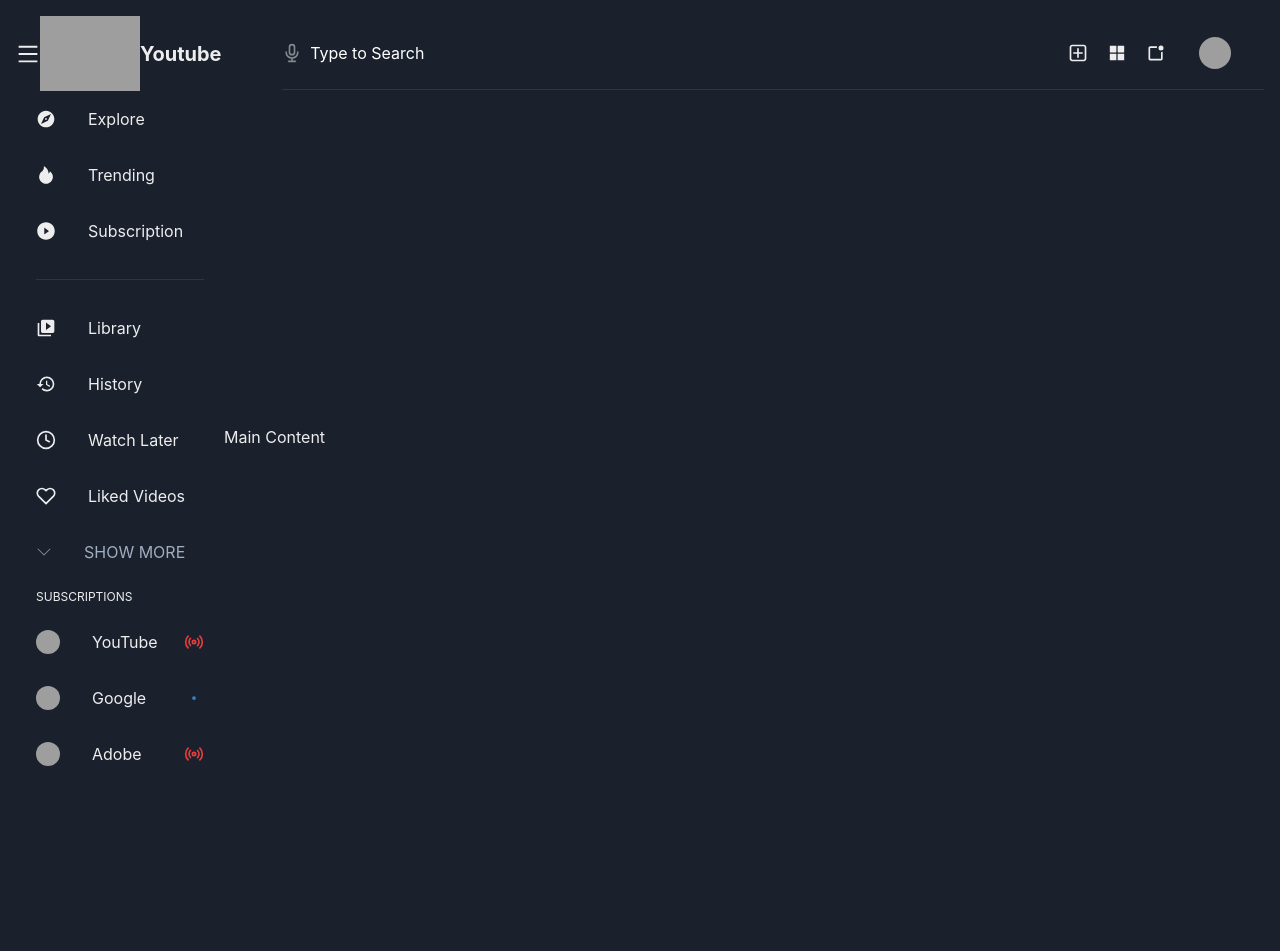
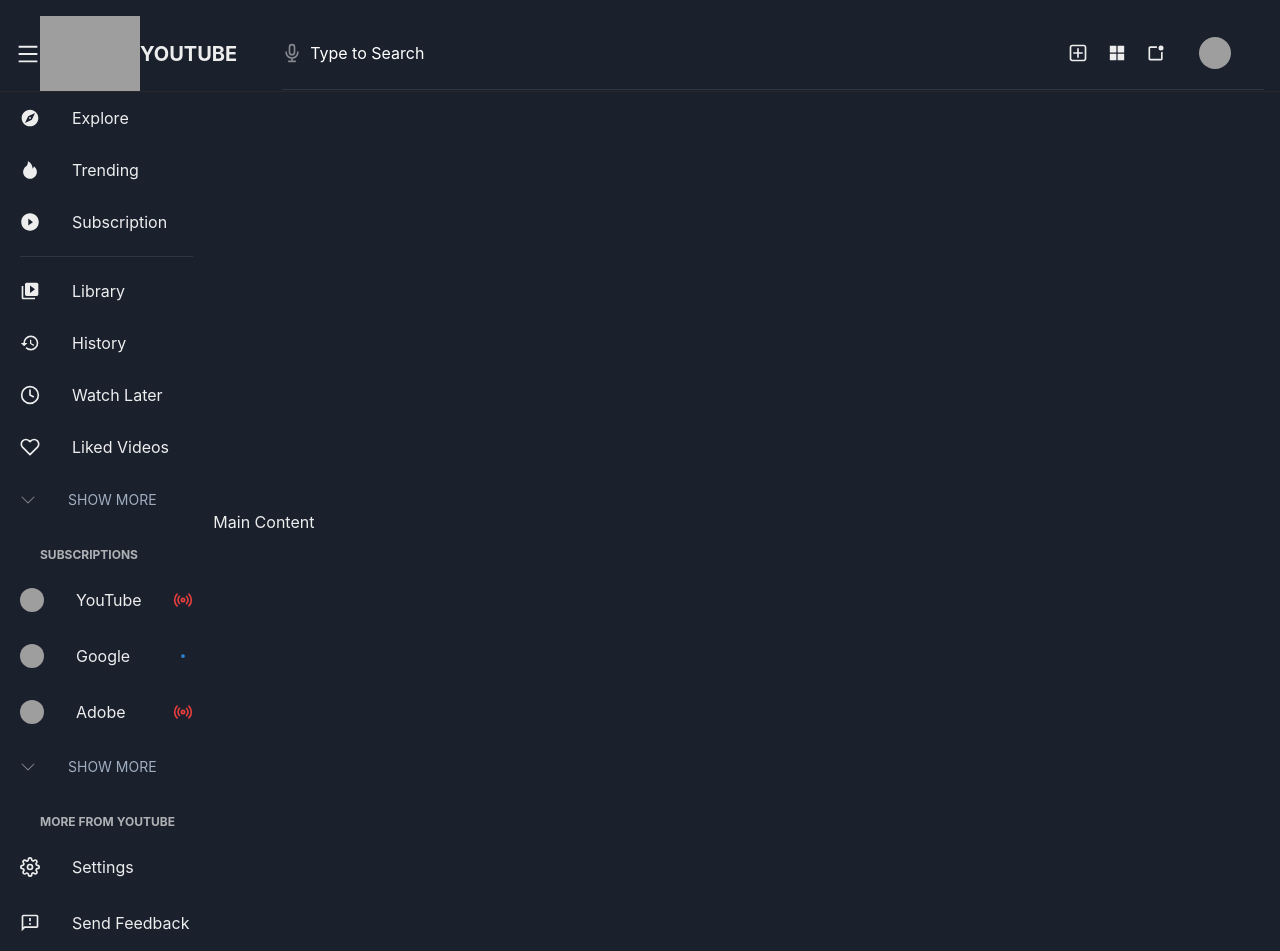
Before and after one commit to Shriansh2002/youtube-chakra, a React (Create React App) app: page / in a window 1280 px wide. Before the commit the page ends 800 px from the top, so only its background shows below. Built offline with nearby package versions, Linux system fonts and the light colour scheme; grey boxes are pictures that could not be loaded.

Commit message:
sidebar #2

```diff
--- a/src/App.js
+++ b/src/App.js
@@ -1,14 +1,14 @@
 import { Box } from '@chakra-ui/react';
-import Header from './Components/Header';
-import Sidebar from './Components/Sidebar';
+import Header from './Components/main/Header';
+import Sidebar from './Components/main/Sidebar';
 
 function App() {
 	return (
-		<Box mx={4} mt={4}>
+		<Box>
 
 			<Header />
 
-			<Box display={'flex'} justifyContent={'space-between'} alignItems={'center'} >
+			<Box display={'flex'} justifyContent={'space-between'} alignItems={'center'} zIndex='200'>
 
 				<Box w='20%'>
 					<Sidebar />
@@ -22,7 +22,7 @@
 			</Box>
 
 
-		</Box>
+		</Box >
 
 	);
 }
--- a/src/Components/Header.jsx
+++ /dev/null
@@ -1,56 +0,0 @@
-import { Avatar, Box, Divider, Icon, Image, Input, Text } from '@chakra-ui/react';
-import React from 'react';
-import { AiOutlineMenu } from 'react-icons/ai';
-import { HiOutlineMicrophone } from 'react-icons/hi';
-import { CgAddR } from 'react-icons/cg';
-import { AiFillAppstore } from 'react-icons/ai';
-import { BiNotification } from 'react-icons/bi';
-
-const Header = () => {
-    return (
-        <Box>
-            <Box display={'flex'} justifyContent={'space-between'} alignItems={'center'} >
-                <Icon as={AiOutlineMenu} boxSize="6" />
-
-                <Box w='20%' display={'flex'} alignItems={'center'}>
-                    <Box display={'flex'} alignItems='center' >
-                        <Image
-                            src="https://www.freepnglogos.com/uploads/youtube-logo-hd-8.png"
-                            alt="youtube logo"
-                            width='100px'
-                        />
-                        <Text fontSize='xl' fontWeight='bold'>
-                            Youtube
-                        </Text>
-                    </Box>
-
-                </Box>
-
-
-                <Box w='90%' ml='6' mt='5'>
-                    <Box display={'flex'} alignItems='center' >
-                        <Box w='80%' display={'flex'} alignItems='center'>
-                            <Icon as={HiOutlineMicrophone} boxSize="5" opacity='0.5' />
-                            <Input ml='2' type='text' placeholder='Type to Search' variant='unstyled' _placeholder={{ opacity: 1, color: 'white' }} />
-                        </Box>
-
-                        <Box w='10%' display={'flex'} alignItems='center' justifyContent={'space-between'}>
-                            <Icon as={CgAddR} boxSize="5" />
-                            <Icon as={AiFillAppstore} boxSize="5" />
-                            <Icon as={BiNotification} boxSize="5" />
-                        </Box>
-
-                        <Box w='10%' display={'flex'} alignItems='center' justifyContent={'center'}>
-                            <Avatar name='Dan Abrahmov' src='https://bit.ly/dan-abramov' size='sm' />
-                        </Box>
-                    </Box>
-
-                    <Divider mt='5' />
-                </Box>
-            </Box>
-
-        </Box>
-    );
-};
-
-export default Header;
--- /dev/null
+++ b/src/Components/extras/ShowMore.jsx
@@ -0,0 +1,15 @@
+import { Box, Icon, Text } from '@chakra-ui/react';
+import { BsChevronDown } from 'react-icons/bs';
+
+const ShowMore = () => {
+    return (
+        <Box display={'flex'} alignItems={'center'} py={2}>
+            <Icon as={BsChevronDown} opacity='0.5' />
+            <Text py='2' pl='8' textTransform={'uppercase'} color='gray.400' fontSize={'sm'}>
+                Show More
+            </Text>
+        </Box>
+    );
+};
+
+export default ShowMore;
--- /dev/null
+++ b/src/Components/main/Header.jsx
@@ -0,0 +1,61 @@
+import { Avatar, Box, Divider, Icon, Image, Input, Text } from '@chakra-ui/react';
+import React from 'react';
+import { AiOutlineMenu } from 'react-icons/ai';
+import { HiOutlineMicrophone } from 'react-icons/hi';
+import { CgAddR } from 'react-icons/cg';
+import { AiFillAppstore } from 'react-icons/ai';
+import { BiNotification } from 'react-icons/bi';
+
+const Header = () => {
+    return (
+        <Box
+            display={'flex'} justifyContent={'space-between'} alignItems={'center'}
+            position='sticky'
+            top='0' zIndex='999'
+            backgroundColor={'#1A202C'}
+            borderBottom='1px solid #282828'
+            px={4} pt={4}
+        >
+            <Icon as={AiOutlineMenu} boxSize="6" />
+
+            <Box w='20%' display={'flex'} alignItems={'center'}>
+                <Box display={'flex'} alignItems='center' >
+                    <Image
+                        src="https://www.freepnglogos.com/uploads/youtube-logo-hd-8.png"
+                        alt="youtube logo"
+                        width='100px'
+                    />
+                    <Text fontSize='xl' fontWeight='bold' textTransform={'uppercase'}>
+                        Youtube
+                    </Text>
+                </Box>
+
+            </Box>
+
+
+            <Box w='90%' ml='6' mt='5'>
+                <Box display={'flex'} alignItems='center' >
+                    <Box w='80%' display={'flex'} alignItems='center'>
+                        <Icon as={HiOutlineMicrophone} boxSize="5" opacity='0.5' />
+                        <Input ml='2' type='text' placeholder='Type to Search' variant='unstyled' _placeholder={{ opacity: 1, color: 'white' }} />
+                    </Box>
+
+                    <Box w='10%' display={'flex'} alignItems='center' justifyContent={'space-between'}>
+                        <Icon as={CgAddR} boxSize="5" />
+                        <Icon as={AiFillAppstore} boxSize="5" />
+                        <Icon as={BiNotification} boxSize="5" />
+                    </Box>
+
+                    <Box w='10%' display={'flex'} alignItems='center' justifyContent={'center'}>
+                        <Avatar name='Dan Abrahmov' src='https://bit.ly/dan-abramov' size='sm' />
+                    </Box>
+                </Box>
+
+                <Divider mt='5' />
+            </Box>
+        </Box >
+
+    );
+};
+
+export default Header;
--- a/src/Components/Sidebar.jsx
+++ b/src/Components/main/Sidebar.jsx
@@ -1,11 +1,12 @@
 import { Avatar, Box, Center, Divider, Icon, Text } from '@chakra-ui/react';
 import React from 'react';
 
-import { MdExplore, MdVideoLibrary, MdOutlineHistory } from 'react-icons/md';
+import { MdExplore, MdVideoLibrary, MdOutlineHistory, MdOutlineFeedback } from 'react-icons/md';
 import { AiFillFire, AiFillPlayCircle } from 'react-icons/ai';
-import { FiClock, FiHeart, FiRadio } from 'react-icons/fi';
-import { BsChevronDown, BsDot } from 'react-icons/bs';
+import { FiClock, FiHeart, FiRadio, FiSettings } from 'react-icons/fi';
+import { BsDot } from 'react-icons/bs';
 
+import ShowMore from '../extras/ShowMore';
 const listOne = [
     {
         name: 'Explore',
@@ -62,34 +63,40 @@
     },
 ];
 
+const youtubeMore = [
+    {
+        name: 'Settings',
+        icon: FiSettings
+    },
+    {
+        name: 'Send Feedback',
+        icon: MdOutlineFeedback
+    },
+];
+
 const Sidebar = () => {
     return (
-        <Box display={'flex'} flexDirection={'column'} px={5}>
+        <Box display={'flex'} flexDirection={'column'} px={5}   >
             <Box>
                 {listOne.map((item, index) => (
-                    <Box key={index} display={'flex'} alignItems={'center'} py={2}>
+                    <Box key={index} display={'flex'} alignItems={'center'} py={1.5}>
                         <Icon as={item.icon} boxSize={5} />
                         <Text py='2' pl='8'>{item.name}</Text>
                     </Box>
                 ))}
-                <Center my='5'>
+                <Center my='2'>
                     <Divider />
                 </Center>
                 {listTwo.map((item, index) => (
-                    <Box key={index} display={'flex'} alignItems={'center'} py={2}>
+                    <Box key={index} display={'flex'} alignItems={'center'} py={1.5}>
                         <Icon as={item.icon} boxSize={5} />
                         <Text py='2' pl='8'>{item.name}</Text>
                     </Box>
                 ))}
 
-                <Box display={'flex'} alignItems={'center'} py={2}>
-                    <Icon as={BsChevronDown} opacity='0.5' />
-                    <Text py='2' pl='8' textTransform={'uppercase'} color='gray.400'>
-                        Show More
-                    </Text>
-                </Box>
+                <ShowMore />
 
-                <Text py='2' textTransform={'uppercase'} fontSize='12px'>
+                <Text py='2' mt='3' ml='5' textTransform={'uppercase'} fontSize='12px' fontWeight={'bold'} opacity={0.7}>
                     SUBSCRIPTIONS
                 </Text>
                 {subscriptionList.map((item, index) => (
@@ -104,10 +111,22 @@
                         {item.streaming && (
                             <Icon as={FiRadio} boxSize={5} color='red.500' />
                         )}
-
                     </Box>
                 ))}
 
+                <ShowMore />
+
+                <Text py='2' mt='3' ml='5' textTransform={'uppercase'} fontSize='12px' fontWeight={'bold'} opacity={0.7}>
+                    More From Youtube
+                </Text>
+                {youtubeMore.map((item, index) => (
+                    <Box key={index} display={'flex'} alignItems={'center'} py={2} justifyContent={'space-between'}>
+                        <Box display={'flex'} alignItems={'center'}>
+                            <Icon as={item.icon} boxSize={5} />
+                            <Text py='2' pl='8'>{item.name}</Text>
+                        </Box>
+                    </Box>
+                ))}
 
             </Box>
         </Box>
```
